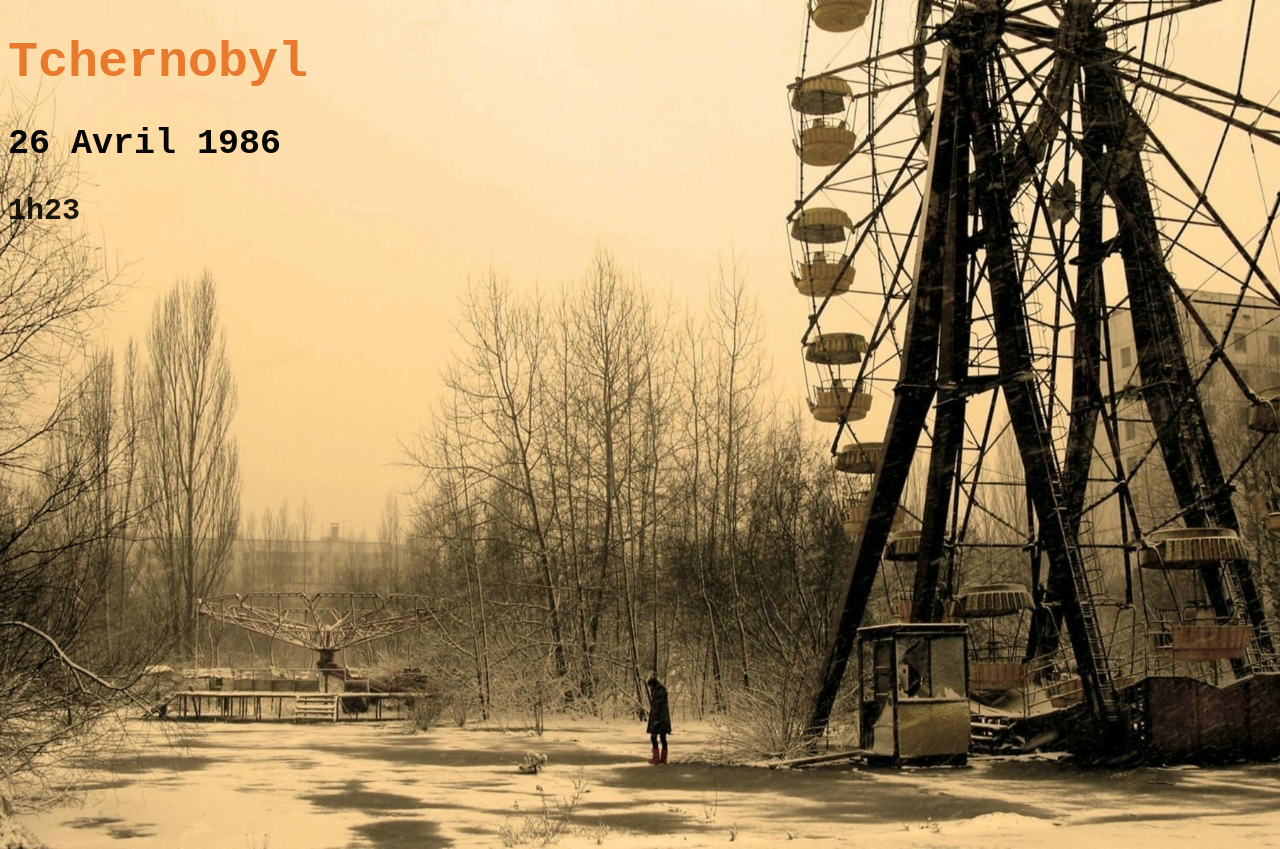
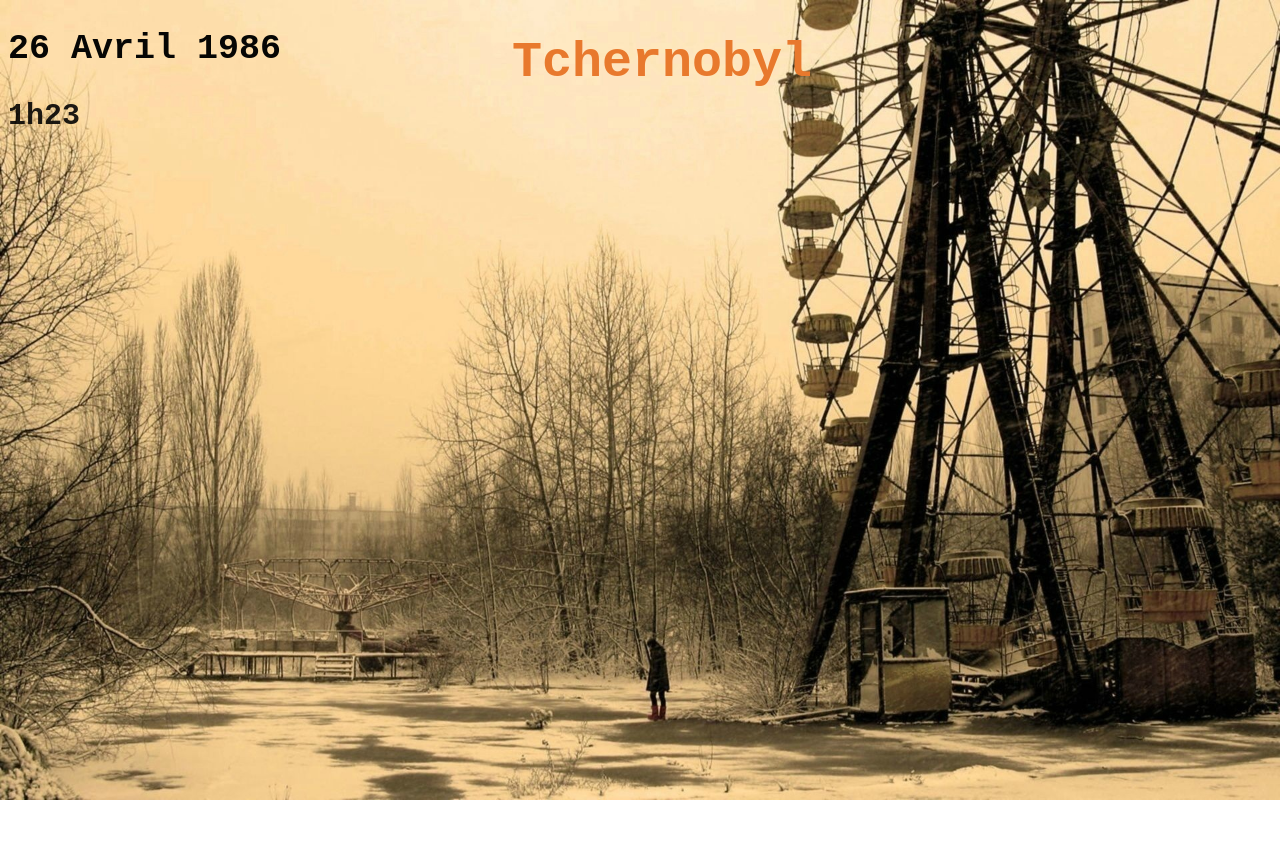
Before and after one commit to TORRETO44/Mastermind_js, a plain HTML site: page index.html in a window 1280 px wide. After the commit the page ends 800 px from the top, so only its background shows below. Drawn offline with Linux system fonts and the light colour scheme.

Commit message:
Update style.css

```diff
--- a/style.css
+++ b/style.css
@@ -1,8 +1,8 @@
 body{
     background-image: url(fond.jpg);
     background-repeat:no-repeat;
-    background-position: bottom;
-    background-attachment: scroll;
+    background-position:  center;
+    background-attachment:    fixed;
     background-size:  cover;
   }
 
@@ -21,6 +21,11 @@ h1 {
   	 font-size:50px;
   	 color: #E8792D;
      font-family: Courier New;
+     position: absolute;
+     top: 0%;
+     left: 40%;
+
+
    }
 
 
```
